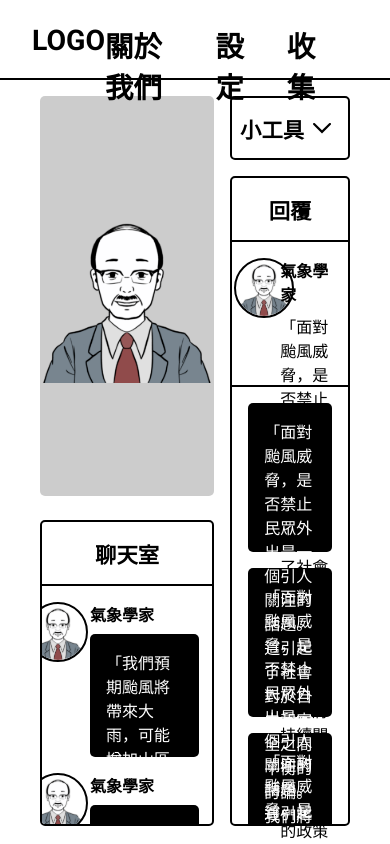
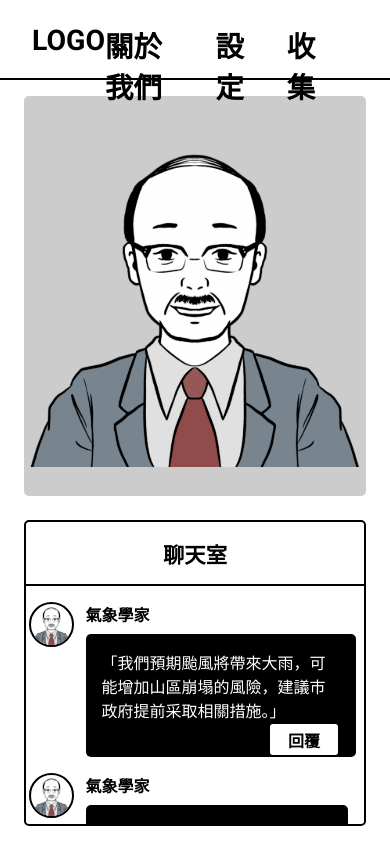
Before and after one commit to yuri1022/typhoon-day, a React (Create React App) app: page /main in a window 390 px wide. Built offline with nearby package versions, Linux system fonts and the light colour scheme.

Commit message:
main page-rwd & collection page

```diff
--- a/src/App.scss
+++ b/src/App.scss
@@ -23,52 +23,28 @@ html {
 *::after {
   box-sizing: border-box;
 }
-
-// 栅格系统的配置变量
 $grid-columns: 12;
 $grid-gutter-width: 1rem;
 
-// 断点
 $grid-breakpoints: (
   xs: 0,
-  // Extra small devices (portrait phones, less than 576px)
   sm: 576px,
-  // Small devices (landscape phones, 576px and up)
   md: 768px,
-  // Medium devices (tablets, 768px and up)
   lg: 992px,
-  // Large devices (desktops, 992px and up)
-  xl: 1200px // Extra large devices (large desktops, 1200px and up)
+  xl: 1200px
 );
 
-// 生成栅格列样式的mixin
-// 栅格系统的配置变量
-$grid-columns: 12;
-$grid-gutter-width: 1rem;
-
-// 断点
-$grid-breakpoints: (
-  xs: 0,
-  // Extra small devices (portrait phones, less than 768px)
-  md: 768px,
-  // Medium devices (tablets, 768px and up)
-  xl: 1200px // Extra large devices (large desktops, 1200px and up)
-);
-
-// 生成栅格列样式的mixin
 @mixin make-col($size, $columns) {
-  @if $size =='xs' {
-    @for $i from 1 through $columns {
+  @for $i from 1 through $columns {
+    @if $size =='xs' {
       .col-#{$i} {
         flex: 0 0 percentage($i / $columns);
         max-width: percentage($i / $columns);
       }
     }
-  }
 
-  @else {
-    @media (min-width: map-get($grid-breakpoints, $size)) {
-      @for $i from 1 through $columns {
+    @else {
+      @media (min-width: map-get($grid-breakpoints, $size)) {
         .col-#{$size}-#{$i} {
           flex: 0 0 percentage($i / $columns);
           max-width: percentage($i / $columns);
@@ -78,12 +54,10 @@ $grid-breakpoints: (
   }
 }
 
-// 生成所有断点的栅格列样式
 @each $breakpoint, $value in $grid-breakpoints {
   @include make-col($breakpoint, $grid-columns);
 }
 
-// 添加容器和行的基本样式
 .container {
   width: 100%;
   padding-right: $grid-gutter-width / 2;
--- a/src/Pages/Collection.jsx
+++ b/src/Pages/Collection.jsx
@@ -73,35 +73,21 @@ function Collection() {
           ))}
         </div>
         <div className="title title-3 mt-2 ml-4">結局解鎖</div>
-        <div className="ending-container h100 d-flex flex-wrap ml-4 mt-1 col-12" style={{maxWidth:'1280px'}}>
-          <div className="ending-item bg-black white bdrs-5 d-flex justify-content-between align-items-center pl-2 pr-2 mr-2 mb-2" style={{width:'21.375rem',height:'4rem'}}>
+        <div className="ending-container h100 d-flex flex-wrap pl-4 pr-4 mt-1 col-12" style={{gap:'1rem'}}>
+          <div className="ending-item bg-black white bdrs-5 d-flex justify-content-between align-items-center mr-2 pl-2 pr-2" style={{height:'4rem',width: 'calc(33.33% - 2rem)'}}>
             <div className="title-4">結局</div>
             <div className="body-4">已解鎖</div>
             </div>
-          <div className="ending-item bg-black white bdrs-5 d-flex justify-content-between align-items-center pl-2 pr-2 mr-2 mb-2" style={{width:'21.375rem',height:'4rem'}}>
+          <div className="ending-item bg-black white bdrs-5 d-flex justify-content-between align-items-center mr-2 pl-2 pr-2" style={{height:'4rem',width: 'calc(33.33% - 2rem)'}}>
             <div className="title-4">結局</div>
             <div className="body-4">已解鎖</div>
             </div>
-          <div className="ending-item bg-black white bdrs-5 d-flex justify-content-between align-items-center pl-2 pr-2 mr-2 mb-2" style={{width:'21.375rem',height:'4rem'}}>
+          <div className="ending-item bg-black white bdrs-5 d-flex justify-content-between align-items-center mr-2 pl-2 pr-2" style={{height:'4rem',width: 'calc(33.33% - 2rem)'}}>
             <div className="title-4">結局</div>
             <div className="body-4">已解鎖</div>
             </div>
-          <div className="ending-item bg-black white bdrs-5 d-flex justify-content-between align-items-center pl-2 pr-2 mr-2 mb-2" style={{width:'21.375rem',height:'4rem'}}>
-            <div className="title-4">結局</div>
-            <div className="body-4">已解鎖</div>
-            </div>
-                      <div className="ending-item bg-black white bdrs-5 d-flex justify-content-between align-items-center pl-2 pr-2 mr-2 mb-2" style={{width:'21.375rem',height:'4rem'}}>
-            <div className="title-4">結局</div>
-            <div className="body-4">已解鎖</div>
-            </div>
-                      <div className="ending-item bg-black white bdrs-5 d-flex justify-content-between align-items-center pl-2 pr-2 mr-2 mb-2" style={{width:'21.375rem',height:'4rem'}}>
-            <div className="title-4">結局</div>
-            <div className="body-4">已解鎖</div>
-            </div>
-                      <div className="ending-item bg-black white bdrs-5 d-flex justify-content-between align-items-center pl-2 pr-2 mr-2 mb-2" style={{width:'21.375rem',height:'4rem'}}>
-            <div className="title-4">結局</div>
-            <div className="body-4">已解鎖</div>
-            </div>
+
+
         </div>
       </div>
     </>
--- a/src/Pages/MainPage.jsx
+++ b/src/Pages/MainPage.jsx
@@ -24,9 +24,9 @@ function MainPage() {
   return (
 <>
 <Navbar />
-<div className="main-page w100 h100 pl-4 pr-4" style={{ paddingTop: '5rem',height:'100vh'}}>
-    <div className="main-page-container w100 h100 d-flex pt-2 pb-2 ">
-    <div className="main-page-left col-7">
+<div className="main-page w100 h100 pl-2 pr-2" style={{ paddingTop: '5rem',height:'100vh'}}>
+    <div className="main-page-container w100 h100 d-flex pt-2 pb-2">
+    <div className="main-page-left col-12 col-md-7 mb-2">
       <div className="left-picture w-100" style={{height:'25rem'}}>
         <img className="h100 w100 contain bg-grey200 bdrs-5" src={Major} alt="" />
       </div>
@@ -34,11 +34,11 @@ function MainPage() {
      <div className="header title-4 d-flex align-items-center justify-content-center" style={{height:'4rem',borderBottom:'2px solid var(--black)'}}>聊天室</div>
       <div className="chat-box-container d-flex pt-2 pl-1">
       <div className="chat-box-l col-1">
-      <div className="img-container d-flex justify-content-center">
-        <img className="bd-2" src={Major} alt="" style={{width:'3.75rem',height:'3.75rem',borderRadius:'50%'}}/>
+      <div className="img-container d-flex justify-content-center pl-1">
+        <img className="img-circle bd-2" src={Major} alt=""/>
       </div>
        </div>
-      <div className="chat-box-r col-11 pr-2">
+      <div className="chat-box-r col-11 pr-1">
      <div className="chat-box title-5 ml-2">氣象學家</div>
      <div className="chat-box bg-black bdrs-5 mt-1 ml-2 p-2 d-flex flex-column justify-content-between" style={{height:'7.68rem'}}>
 
@@ -55,8 +55,8 @@ function MainPage() {
       </div>
       <div className="chat-box-container d-flex pt-2 pl-1">
       <div className="chat-box-l col-1">
-      <div className="img-container d-flex justify-content-center">
-        <img className="bd-2" src={Major} alt="" style={{width:'3.75rem',height:'3.75rem',borderRadius:'50%'}}/>
+      <div className="img-container d-flex justify-content-center pl-1">
+        <img className="img-circle bd-2" src={Major} alt=""/>
       </div>
      </div>
      <div className="chat-box-r col-11 pr-2">
@@ -78,7 +78,7 @@ function MainPage() {
 
       </div>
     </div>
-    <div className="main-page-right col-5">
+    <div className="main-page-right col-12 col-md-5 mb-2">
       <div className="tools w-100 bd-2 bdrs-5 d-flex" style={{height:'4rem'}}>
         <div className="title-4 d-flex w100 justify-content-center align-items-center">小工具</div>
         <div className="arrow-down mr-2" onClick={toggleDropdown}>
@@ -105,16 +105,16 @@ function MainPage() {
 
       <div className="chat-box-container d-flex pt-2 pl-1">
       <div className="chat-box-l col-1">
-      <div className="img-container d-flex pl-2 justify-content-center">
-        <img className="bd-2" src={Major} alt="" style={{width:'3.75rem',height:'3.75rem',borderRadius:'50%'}}/>
+      <div className="img-container d-flex pl-1 justify-content-center">
+        <img className="img-circle bd-2" src={Major} alt=""/>
       </div>
      </div>
-     <div className="chat-box-r col-11 pr-2">
+     <div className="chat-box-r col-11 pr-1">
      <div className="chat-box title-5 ml-2">氣象學家</div>
-     <div className="chat-box bdrs-5 mt-1 ml-2 d-flex flex-column justify-content-between" style={{height:'7.68rem'}}>
+     <div className="chat-box bdrs-5 mt-1 ml-2 d-flex flex-column justify-content-between" style={{height:'5rem'}}>
 
-      <div className="chat-box-text body-5">
-        「面對颱風威脅，是否禁止民眾外出是一個引人關注的話題。這引起了社會對於自由和安全之間平衡的討論。我們將持續關注市政府在這一方面的政策決定和市民的反響。」
+      <div className="chat-box-text body-5 over-y-scroll">
+        「面對颱風威脅，是否禁止民眾外出是一個引人關注的話題。這引起了社會對於自由和安全之間平衡的討論。」「面對颱風威脅，是否禁止民眾外出是一個引人關注的話題。這引起了社會對於自由和安全之間平衡的討論。」
       </div>
 
 
--- a/src/assets/scss/CharacterItem.scss
+++ b/src/assets/scss/CharacterItem.scss
@@ -1,5 +1,5 @@
 .character-item {
-  width: 6.25rem; // 初始寬度顯示一半圖像
+  width: 9%;
   height: 24.5rem;
   overflow: hidden;
   filter: grayscale(100%) brightness(50%);
@@ -31,7 +31,7 @@
   }
 
   &.expanded {
-    width: 16.375rem;
+    width: 22.5%;
     height: auto;
     opacity: 1;
     filter: none;
--- a/src/assets/scss/mainpage.scss
+++ b/src/assets/scss/mainpage.scss
@@ -20,3 +20,19 @@ cursor: pointer;
   display: block;
   height: 10.8rem;
 }
+
+.img-circle{
+   width:3.75rem;
+   height:3.75rem;
+   border-radius:50%;
+}
+
+@media screen and (max-width:768px) {
+  .main-page-container{
+    flex-direction: column;
+  }
+    .img-circle {
+      width: 2.8rem;
+      height: 2.8rem;
+    }
+}
```
Also changed, not shown: src/components/endingmodal.jsx (added).
